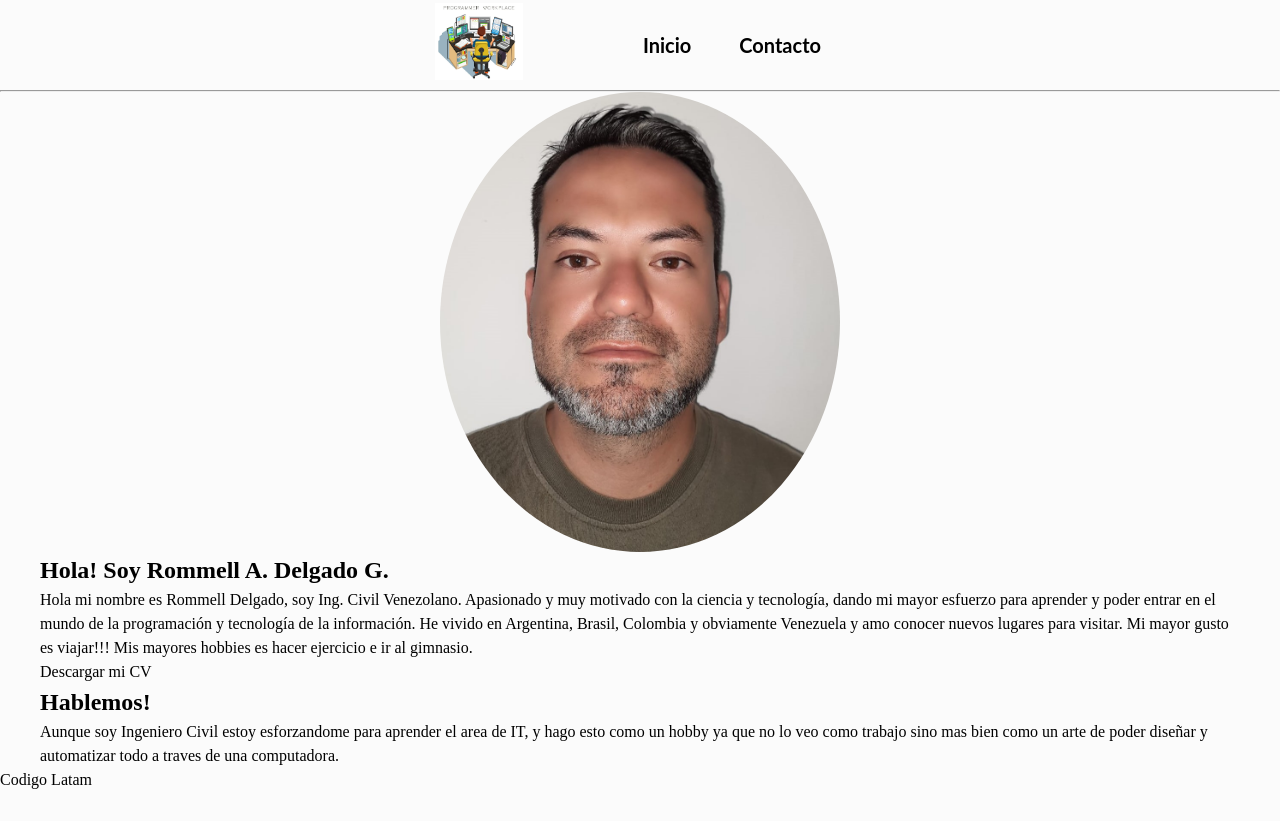
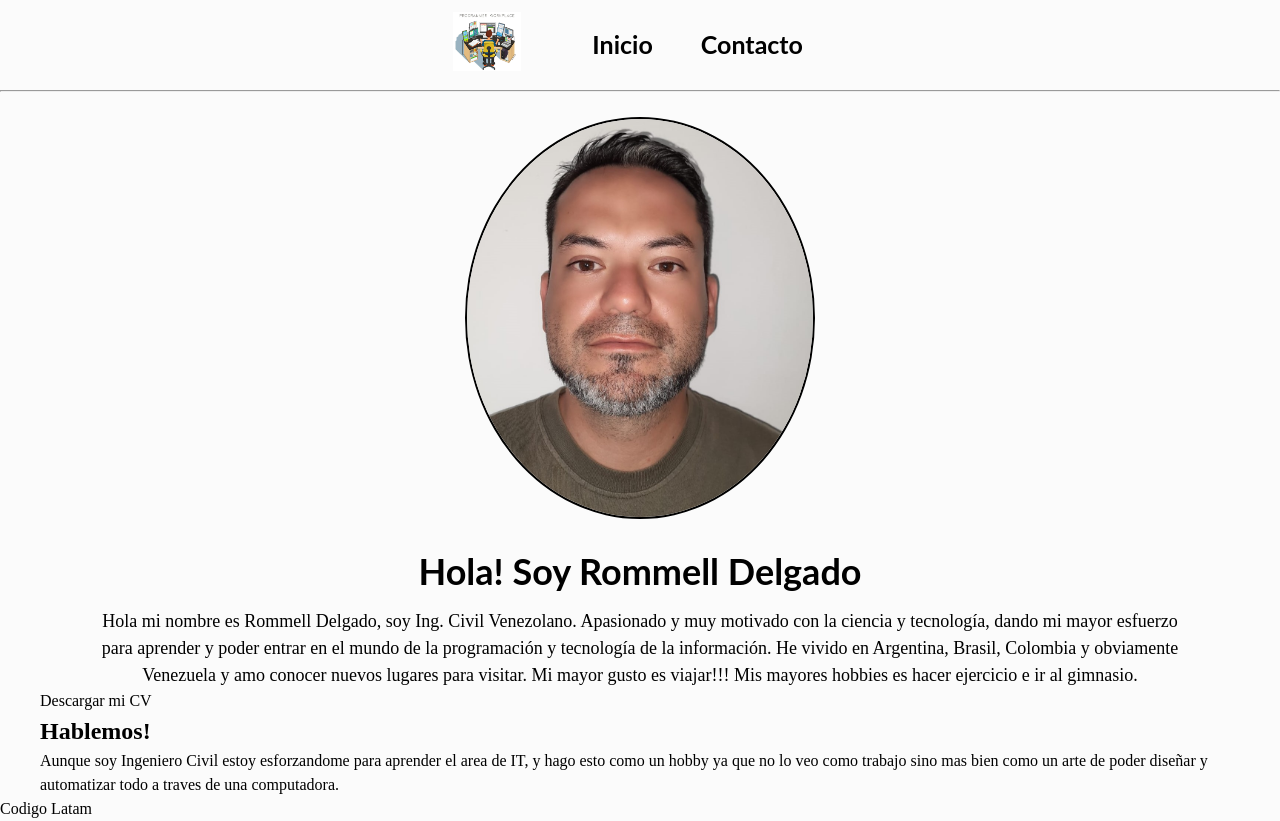
Before and after one commit to ingrommell/mi-proyecto, a plain HTML site: page index.html in a window 1280 px wide. Before the commit the page ends 800 px from the top, so only its background shows below. Drawn offline with Linux system fonts and the light colour scheme.

Commit message:
modificacion imagen cara y header

```diff
--- a/css/styles.css
+++ b/css/styles.css
@@ -13,7 +13,7 @@ header {
   display: flex;
   flex-direction: row;
   justify-content: space-evenly;
-  width: 100%;
+  width: 90%;
   max-width: 410px;
   height: 90px;
   margin: auto;
@@ -21,13 +21,14 @@ header {
 }
 
 #logotipo {
-    width:48%
+    width:70%;
+    max-height: 85px;
     /* max-width:150px; */
 }
 
 .barra_navegacion {
   font-family: "Lato", sans-serif;
-  font-size: 20px;
+  font-size: 25px;
   font-weight: bold;
   display: flex;
   flex-direction: row;
@@ -35,6 +36,7 @@ header {
 
 .elemento_nav{
     margin: 1.5rem;
+    font-family: "Lato", sans-serif;
 }
 
 body {
@@ -44,12 +46,32 @@ body {
 figure{
     display:flex;
     justify-content: center;
+    margin-top: 25px;
+    margin-bottom: 25px;
 }
 
 #imagen_rommell{
     width: 92%;
-    max-width: 400px;
+    height: 92%;
+    max-width: 350px;
     border-radius: 70%;
+    border: 2px black;
+    border-style: double;
+}
+
+h1{
+  font-family: "Lato", sans-serif;
+  text-align: center;
+  margin: 10px;
+  font-size: 36px;
+}
+
+#nota_1{
+  text-align: center;
+  margin-right: 5%;
+  margin-left: 5%;
+  font-size:18px;
+
 }
 
 ul {
--- a/index.html
+++ b/index.html
@@ -28,10 +28,14 @@
     <main>
       <section>
         <figure>
-          <img id="imagen_rommell" src="./img/imagen 2.jpg" alt="imagen_rommell" />
+          <img
+            id="imagen_rommell"
+            src="./img/imagen 2.jpg"
+            alt="imagen_rommell"
+          />
         </figure>
-        <h1>Hola! Soy Rommell A. Delgado G.</h1>
-        <p>
+        <h1>Hola! Soy Rommell Delgado</h1>
+        <p id="nota_1">
           Hola mi nombre es Rommell Delgado, soy Ing. Civil Venezolano.
           Apasionado y muy motivado con la ciencia y tecnología, dando mi mayor
           esfuerzo para aprender y poder entrar en el mundo de la programación y
```
